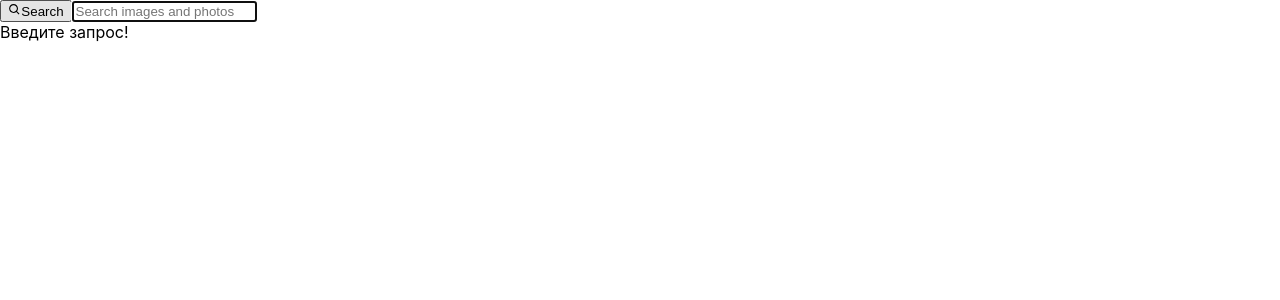
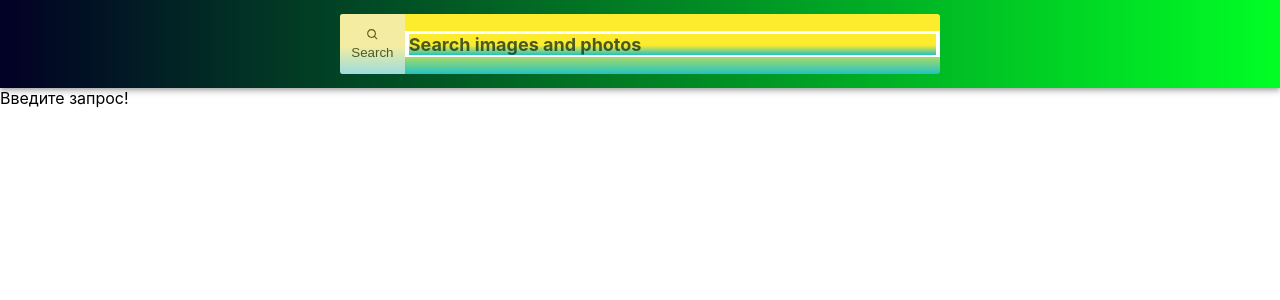
Before and after one commit to BondarViktoriia/goit-react-hw-04-images, a React (Create React App) app: page / in a window 1280 px wide. Shown: the top 300 px of the page. Built offline with nearby package versions, Linux system fonts and the light colour scheme.

Commit message:
add style serchbar

```diff
--- a/package.json
+++ b/package.json
@@ -15,6 +15,7 @@
     "react-modal": "^3.16.1",
     "react-scripts": "5.0.1",
     "react-toastify": "^9.1.1",
+    "styled-components": "^5.3.6",
     "web-vitals": "^2.1.3"
   },
   "scripts": {
--- /dev/null
+++ b/src/components/ImageCard/ImageCard.js
@@ -0,0 +1,36 @@
+import Modal from 'components/Modal/Modal';
+import { Component } from 'react';
+
+export class ImageCard extends Component {
+  state = {
+    isModalOpen: false,
+  };
+
+  toggleModal = () => {
+    this.setState(({ isModalOpen }) => ({
+      isModalOpen: !isModalOpen,
+    }));
+  };
+
+  render() {
+    return (
+      <li>
+        <img
+          src={this.props.entry.webformatURL}
+          alt={this.props.entry.tags}
+          width="300"
+          onClick={this.toggleModal}
+        />
+        {this.state.isModalOpen && (
+          <Modal
+            largeImageURL={this.props.entry.largeImageURL}
+            tags={this.props.entry.tags}
+            onClose={this.toggleModal}
+          />
+        )}
+      </li>
+    );
+  }
+}
+
+export default ImageCard;
--- a/src/components/ImageGalleryItem/ImageGalleryItem.js
+++ b/src/components/ImageGalleryItem/ImageGalleryItem.js
@@ -1,5 +1,6 @@
+import ImageCard from 'components/ImageCard/ImageCard';
 import { Component } from 'react';
-import Modal from 'components/Modal/Modal';
+
 
 export class ImageGalleryItem extends Component {
   state = {
@@ -23,28 +24,11 @@ export class ImageGalleryItem extends Component {
       <>
         <ul>
           {hits.map(entry => (
-            <li key={entry.id} >
-              <img
-                src={entry.webformatURL}
-                alt={entry.tags}
-                width="300"
-                onClick={this.toggleModal}
-                largeImageURL={entry.large}
 
-              />
-
-            </li>
+            <ImageCard entry={entry} toggleModal={this.toggleModal} isModalOpen={this.state.isModalOpen} key={entry.id } />
 
           ))}
-          {this.state.isModalOpen && (
 
-          <Modal
-            largeImageURL={hits.largeImageURL}
-              tags={hits.tags}
-              onClose={this.toggleModal}
-
-          />
-        )}
         </ul>
 
       </>
--- a/src/components/Searchbar/Searchbar.js
+++ b/src/components/Searchbar/Searchbar.js
@@ -1,7 +1,11 @@
 import { Component } from 'react';
 import { BiSearch } from 'react-icons/bi';
-
-
+import {
+  SearchHeader,
+  SearchForm,
+  SearchButton,
+  SearchInput,
+} from './Searchbar.styled';
 
 export class SearchBar extends Component {
   state = {
@@ -25,14 +29,14 @@ export class SearchBar extends Component {
 
   render() {
     return (
-      <header>
-        <form onSubmit={this.handleSubmit}>
-          <button type="submit">
+      <SearchHeader>
+        <SearchForm onSubmit={this.handleSubmit}>
+          <SearchButton type="submit">
             <BiSearch />
             <span>Search</span>
-          </button>
+          </SearchButton>
 
-          <input
+          <SearchInput
             type="text"
             autoComplete="off"
             autoFocus
@@ -41,9 +45,8 @@ export class SearchBar extends Component {
             value={this.state.query}
             onChange={this.handleQueryChange}
           />
-        </form>
-      </header>
-
+        </SearchForm>
+      </SearchHeader>
     );
   }
 }
--- a/src/components/Searchbar/Searchbar.styled.jsx
+++ b/src/components/Searchbar/Searchbar.styled.jsx
@@ -0,0 +1,76 @@
+import styled from 'styled-components';
+
+export const SearchHeader = styled.header`
+  top: 0;
+  left: 0;
+  position: sticky;
+  z-index: 1100;
+  display: flex;
+  justify-content: center;
+  align-items: center;
+  min-height: 64px;
+  padding-right: 24px;
+  padding-left: 24px;
+  padding-top: 12px;
+  padding-bottom: 12px;
+  color: #fff;
+  background: rgb(2, 0, 36);
+  background: linear-gradient(
+    90deg,
+    rgba(2, 0, 36, 1) 0%,
+    rgba(0, 255, 37, 1) 100%
+  );
+  box-shadow: 0px 2px 4px -1px rgba(0, 0, 0, 0.2),
+    0px 4px 5px 0px rgba(0, 0, 0, 0.14), 0px 1px 10px 0px rgba(0, 0, 0, 0.12);
+`;
+export const SearchForm = styled.form`
+  display: flex;
+  align-items: center;
+  width: 100%;
+  max-width: 600px;
+  background: rgb(34, 193, 195);
+  background: linear-gradient(
+    0deg,
+    rgba(34, 193, 195, 1) 0%,
+    rgba(253, 236, 45, 1) 47%
+  );
+  border-radius: 3px;
+  overflow: hidden;
+`;
+
+export const SearchButton = styled.button`
+  display: inline-block;
+  width: 72px;
+  height: 60px;
+  border: 0;
+  opacity: 0.6;
+  transition: opacity 250ms cubic-bezier(0.4, 0, 0.2, 1);
+  cursor: pointer;
+  outline: none;
+  :hover {
+    opacity: 1;
+  }
+`;
+
+export const SearchInput = styled.input`
+  display: inline-block;
+  width: 100%;
+  font: inherit;
+  font-size: 20px;
+  border: none;
+  outline: none;
+  padding-left: 4px;
+  padding-right: 4px;
+
+  ::placeholder {
+    font-weight: bold;
+    font-size: 18px;
+    background: rgb(34, 193, 195);
+    background: linear-gradient(
+      0deg,
+      rgba(34, 193, 195, 1) 0%,
+      rgba(253, 236, 45, 1) 47%
+    );
+    color: rgba(33, 52, 27, 0.8);
+  }
+`;
```
Also changed, not shown: 1 other file (tests, documents, lock files or other folders). Lines whose indentation alone changed are shown as unchanged.
